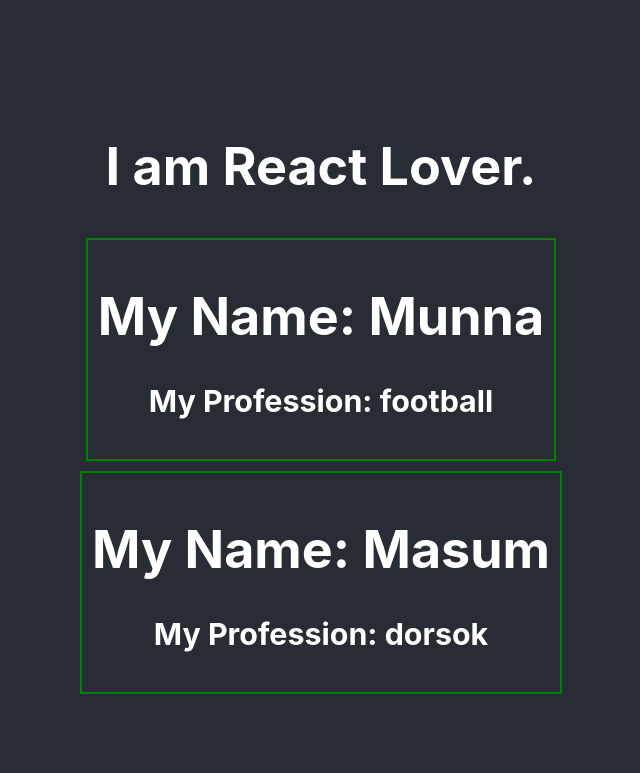
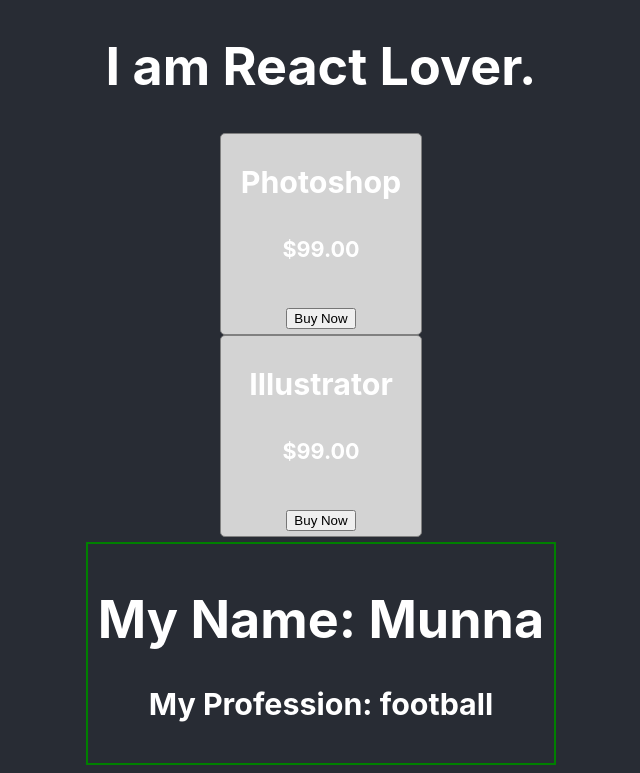
Before and after one commit to ashraf-git/my-app, a React (Create React App) app: page / in a window 1280 px wide. Shown: the top 773 px of the page, without its empty margins (319-959 px from the left). Built offline with nearby package versions, Linux system fonts and the light colour scheme.

Commit message:
Pass object to components and access object

```diff
--- a/src/App.js
+++ b/src/App.js
@@ -4,15 +4,42 @@
 
 function App() {
   const noyoks = ["aliashraf","hena begum", "ali", "ashraf"]
+  const products = [
+    {name: 'Photoshop', price: '$99.00'},
+    {name: 'Illustrator', price: '$99.00'},
+    {name: 'Pdf Reader', price: '$06.00'},
+    {name: 'XD', price: '$59.00'}
+  ]
 return (
     <div className="App">
       <header className="App-header">
         <h1>I am React Lover.</h1>
+        <Product product = {products[0]}></Product>
+        <Product product = {products[1]}></Product>
         <Person name = "Munna" job= "football"></Person>
         <Person name = "Masum" job= "dorsok"></Person>
       </header>
     </div>
   );
+}
+function Product(props){
+  const productStyle = {
+      border: '1px solid gray',
+      height: '200px',
+      width: '200px',
+      borderRadius: '5px',
+      backgroundColor: 'lightgray',
+      float: 'left'
+  }
+  const {name, price} = props.product;
+  console.log(name, price)
+  return (
+    <div style = {productStyle}>
+      <h3>{props.product.name}</h3>
+      <h5>{props.product.price}</h5>
+      <button>Buy Now</button>
+    </div>
+  )
 }
 function Person(props){
   return (
```
